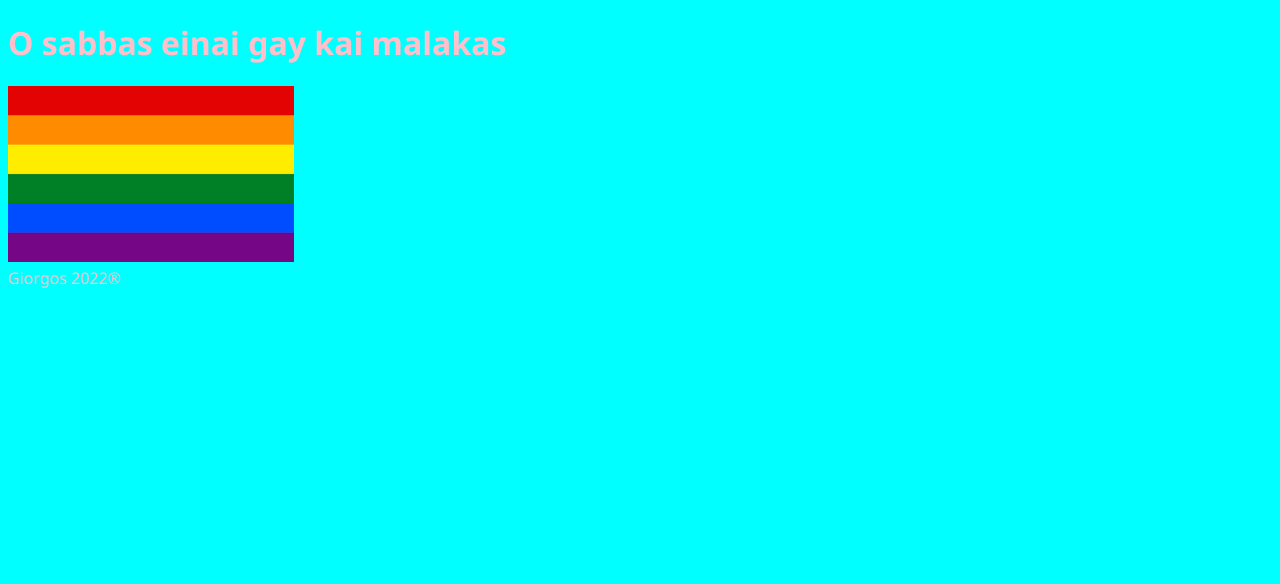
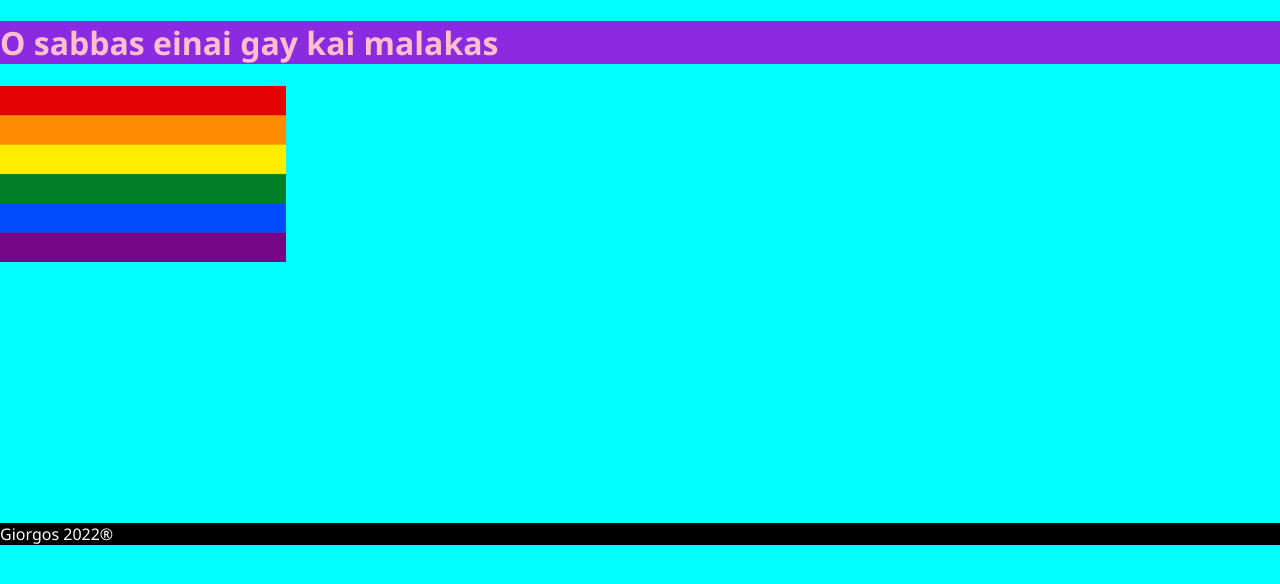
Before and after one commit to internetprogrammer/internetprogrammer.github.io, a plain HTML site: page index.html in a window 1280 px wide. Drawn offline with Linux system fonts and the light colour scheme.

Commit message:
Add files via upload

```diff
--- a/style.css
+++ b/style.css
@@ -1,7 +1,20 @@
-html{
-    font-family: 'Segoe UI', Tahoma, Geneva, Verdana, sans-serif;
+html {
+  font-family: "Segoe UI", Tahoma, Geneva, Verdana, sans-serif;
 }
-body{
-    background-color: aqua;
-    color: pink;
+body {
+  background-color: aqua;
+  color: pink;
+  margin: 0%;
+  padding: 0%;
 }
+header {
+  margin: 0%;
+  padding: 0%;
+  background-color: blueviolet;
+}
+footer {
+  color: white;
+  margin-top: 20%;
+  margin-bottom: 0%;
+  background-color: black;
+}
```
